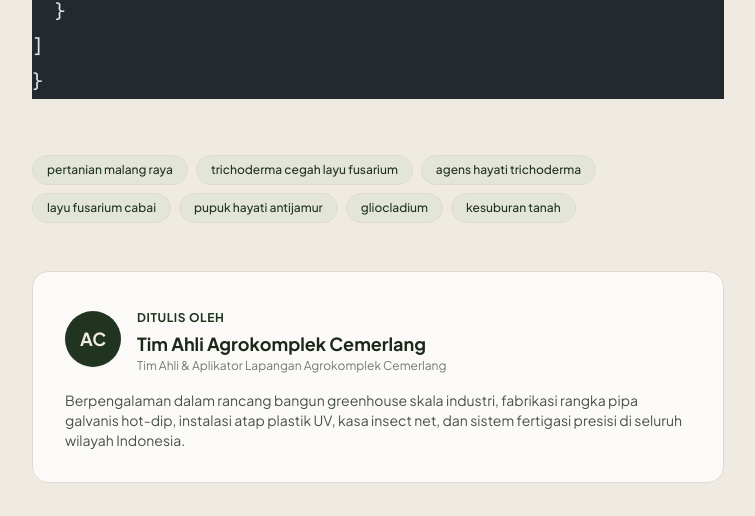
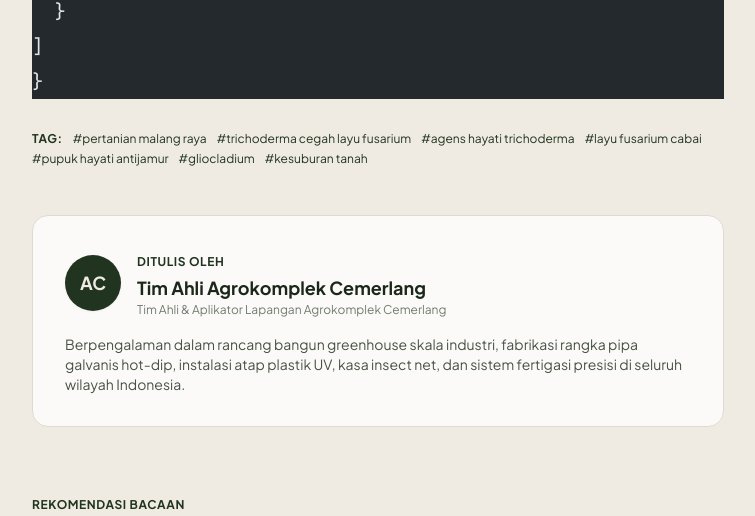
Before and after one commit to nurilasyhuri/agrokomplek-cemerlang, an Astro site: page /artikel/aplikasi-agens-hayati-trichoderma-cegah-layu-fusarium-malang-raya in a window 1280 px wide. Shown: the part 7312-7828 px from the top of the page, without its empty margins (262-1017 px from the left). Built offline with nearby package versions, Linux system fonts and the light colour scheme; Astro itself is replaced by a stand-in of ours; code samples lack their colours.

Commit message:
fix(ui): streamline tag flow to clean inline typography

```diff
--- a/src/pages/artikel/[slug].astro
+++ b/src/pages/artikel/[slug].astro
@@ -174,16 +174,15 @@ const pageTitle = rawTitle.includes('Agrokomplek') ? rawTitle : `${rawTitle} - A
         <Content />
       </div>
 
-      <!-- Tags Section (Medium Topic Badges) -->
+      <!-- Tags Strip (Inline Typographic Flow Invariant) -->
       {article.data.tags && article.data.tags.length > 0 && (
-        <div class="mt-14 mb-10">
-          <div class="flex flex-wrap gap-2">
-            {article.data.tags.map((tag: string) => (
-              <span class="px-3.5 py-1.5 rounded-full bg-[#e4e5da] hover:bg-[#dedad0] text-[#213420] border border-[#dedad0] text-xs font-medium transition-colors select-none">
-                {tag}
-              </span>
-            ))}
-          </div>
+        <div class="mt-8 mb-8 flex flex-wrap items-baseline gap-x-2.5 gap-y-1 text-xs text-[#5c6e58]">
+          <span class="font-bold uppercase tracking-wider text-[#213420]">Tag:</span>
+          {article.data.tags.map((tag: string) => (
+            <span class="text-[#213420] hover:underline underline-offset-4 cursor-pointer">
+              #{tag}
+            </span>
+          ))}
         </div>
       )}
 
```
